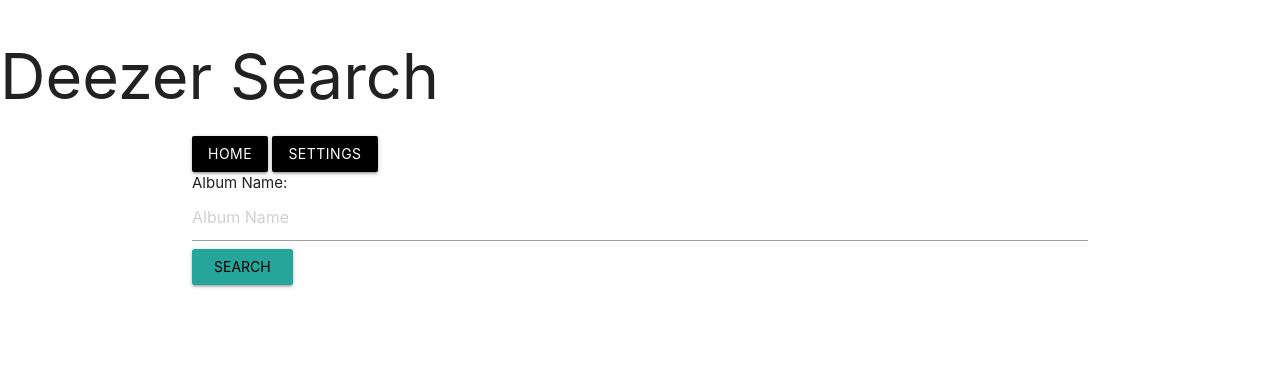
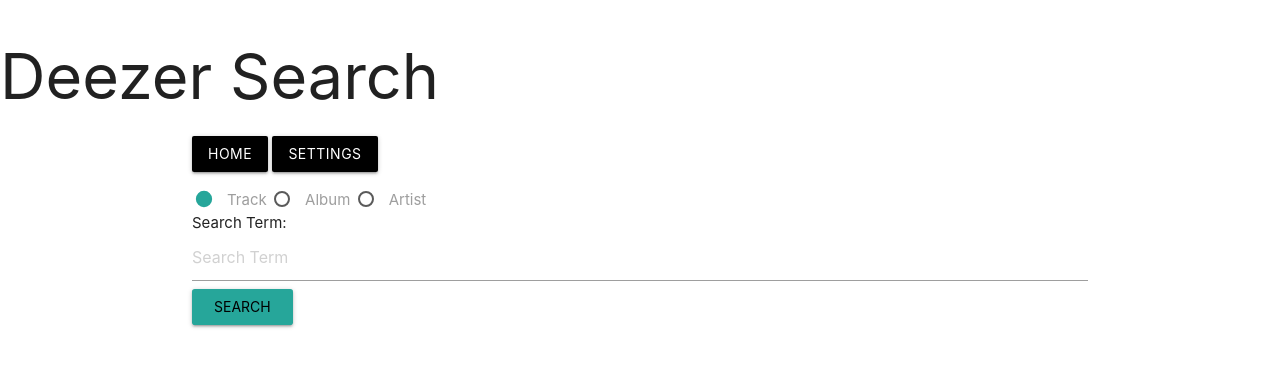
Before and after one commit to nahil1/search, a Flask app: page / in a window 1280 px wide. Shown: the top 367 px of the page. Run offline with Flask 2, Linux system fonts and the light colour scheme.

Commit message:
added support for searching for tracks and artists, tracks works, albums is displaying wrong and artist is not working

```diff
--- a/app.py
+++ b/app.py
@@ -1,6 +1,6 @@
-from flask import Flask, render_template, url_for, session, redirect, flash
+from flask import Flask, render_template, url_for, redirect, flash
 
-from deezer import search_album, execute, set_settings, get_settings
+from deezer import search, execute, set_settings, get_settings
 from forms import AlbumSearch, SettingsForm
 
 app = Flask(__name__)
@@ -11,20 +11,19 @@ app.secret_key = 'vgdfhgudhfguhrdughufhgkjfdayzghidreghrfudihgurigh'
 def index():
     form = AlbumSearch()
     if form.validate_on_submit():
-        session['search_term'] = form.album.data
-        return redirect(url_for('result'))
+        return redirect(
+            url_for('result', search_type=str(form.search_type.data), search_term=str(form.search_term.data)))
     return render_template('index.html', form=form)
 
 
-@app.route('/result')
-def result():
-    if not ('search_term' in session.keys()):
-        flash('A search term is required to display results')
+@app.route('/result/<search_type>/<search_term>')
+def result(search_type, search_term):
+    if not (search_term and search_type):
+        flash('You need to search for something before we can show results')
         return redirect(url_for('index'))
-    term = session['search_term']
-    data = search_album(term)
+    data = search(search_type, search_term)
     if data:
-        return render_template('result.html', term=term, data=data)
+        return render_template('result.html', term=search_term, data=data)
     else:
         flash('No data was returned for that search term')
         return redirect(url_for('index'))
--- a/forms.py
+++ b/forms.py
@@ -1,10 +1,11 @@
 from flask_wtf import FlaskForm
-from wtforms import StringField, BooleanField
+from wtforms import StringField, BooleanField, RadioField
 from wtforms.validators import DataRequired
 
 
 class AlbumSearch(FlaskForm):
-    album = StringField('Album Name', validators=[DataRequired()])
+    search_type = RadioField('type', choices=[('track', 'Track'), ('album', 'Album'), ('artist', 'Artist')])
+    search_term = StringField('Album Name', validators=[DataRequired()])
 
 
 class SettingsForm(FlaskForm):
--- a/templates/index.html
+++ b/templates/index.html
@@ -1,7 +1,21 @@
 {% extends "layout.html" %}
 {% block body %}
     <form action="{{ url_for('index') }}" method="post">
-        Album Name: <input type="text" name="album" placeholder="Album Name"><br>
+        <p>
+            <label>
+                <input name="search_type" type="radio" value="track" checked/>
+                <span>Track</span>
+            </label>
+            <label>
+                <input name="search_type" type="radio" value="album"/>
+                <span>Album</span>
+            </label>
+            <label>
+                <input name="search_type" type="radio" value="artist"/>
+                <span>Artist</span>
+            </label>
+            <br>
+            Search Term: <input type="text" name="search_term" placeholder="Search Term"><br>
         <input type="submit" value="Search" class="waves-effect waves-light btn">
         {{ form.csrf_token }}
     </form>
```
Also changed, not shown: deezer.py (+6 -6 lines), templates/result.html (+27 -0 lines).
